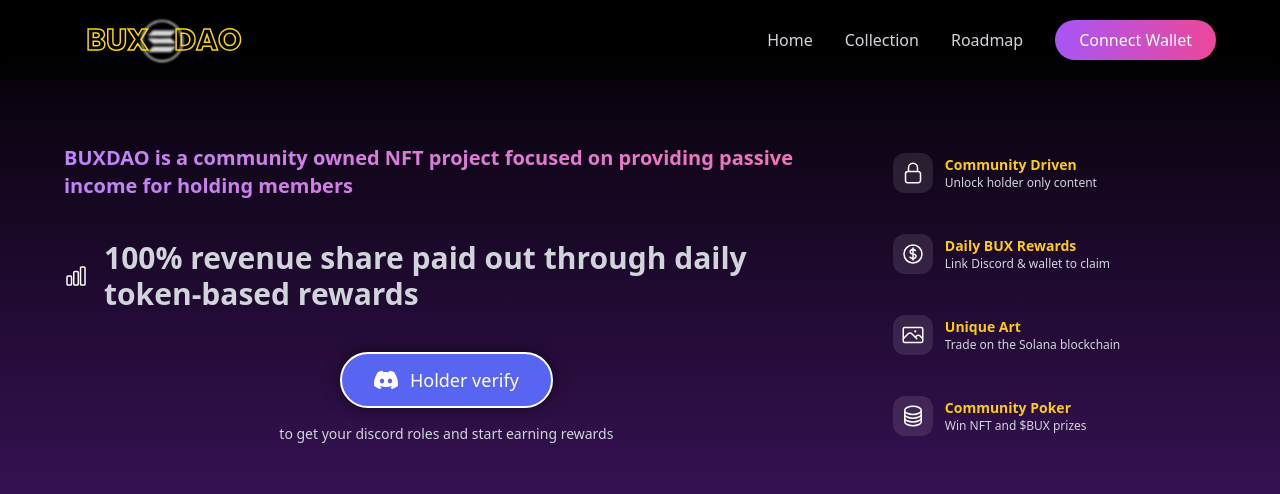
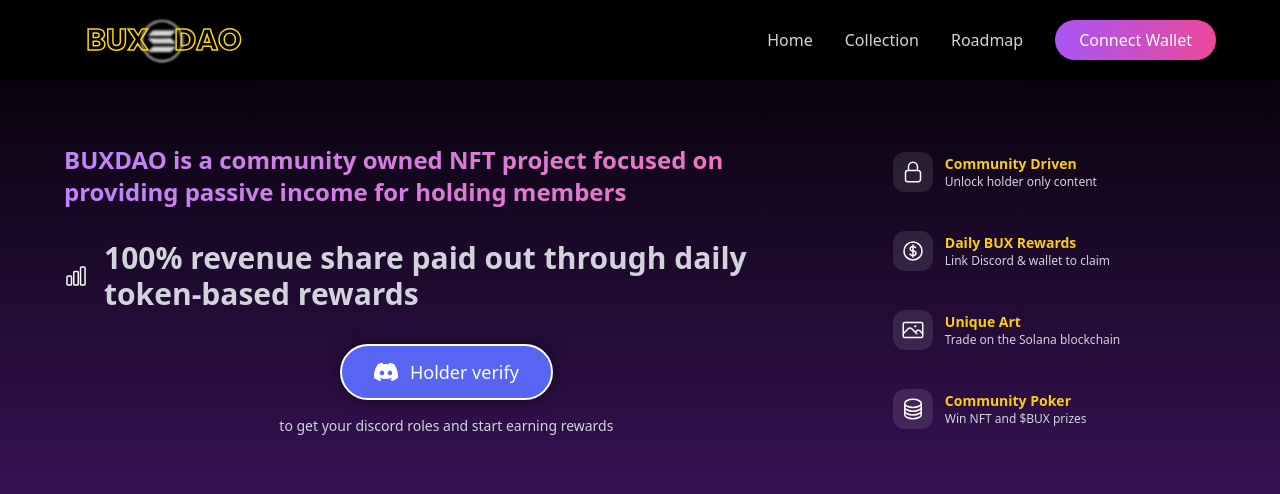
Before and after one commit to tomBUXDAO/BUXDAO, a React (Vite) app: page / in a window 1280 px wide. Shown: the top 494 px of the page. Built offline with nearby package versions, Linux system fonts and the light colour scheme; no server answers.

Commit message:
style: improve mobile landscape layout - Add equal spacing between elements - Increase first heading size in landscape - Remove default margins in landscape - Add consistent gap between sections

```diff
--- a/src/components/Hero.jsx
+++ b/src/components/Hero.jsx
@@ -44,12 +44,12 @@ const Hero = () => {
         <div className="max-w-7xl mx-auto px-8 sm:px-12 lg:px-16 py-8 sm:py-16">
           {/* Change to 2 columns on mobile landscape */}
           <div className="grid grid-cols-1 landscape:grid-cols-10 sm:grid-cols-10 gap-8">
-            <div className="landscape:col-span-7 sm:col-span-7 sm:pr-8 landscape:flex landscape:flex-col landscape:justify-between">
-              <div>
-                <h1 className="text-2xl landscape:text-xl sm:text-2xl md:text-3xl lg:text-4xl font-bold mb-8 sm:mb-10 bg-gradient-to-r from-purple-400 to-pink-400 text-transparent bg-clip-text">
+            <div className="landscape:col-span-7 sm:col-span-7 sm:pr-8 landscape:flex landscape:flex-col landscape:justify-between landscape:gap-8">
+              <div className="landscape:flex landscape:flex-col landscape:gap-8">
+                <h1 className="text-2xl landscape:text-2xl sm:text-2xl md:text-3xl lg:text-4xl font-bold mb-8 landscape:mb-0 sm:mb-10 bg-gradient-to-r from-purple-400 to-pink-400 text-transparent bg-clip-text">
                   BUXDAO is a community owned NFT project focused on providing passive income for holding members
                 </h1>
-                <h2 className="text-lg sm:text-xl md:text-2xl lg:text-3xl font-semibold text-gray-300 mb-8 sm:mb-10">
+                <h2 className="text-lg sm:text-xl md:text-2xl lg:text-3xl font-semibold text-gray-300 mb-8 landscape:mb-0 sm:mb-10">
                   <span className="inline-flex items-center gap-4">
                     <ChartBarIcon className="h-10 w-10 landscape:h-8 landscape:w-8 sm:h-10 sm:w-10 text-white" />
                     100% revenue share paid out through daily token-based rewards
```
